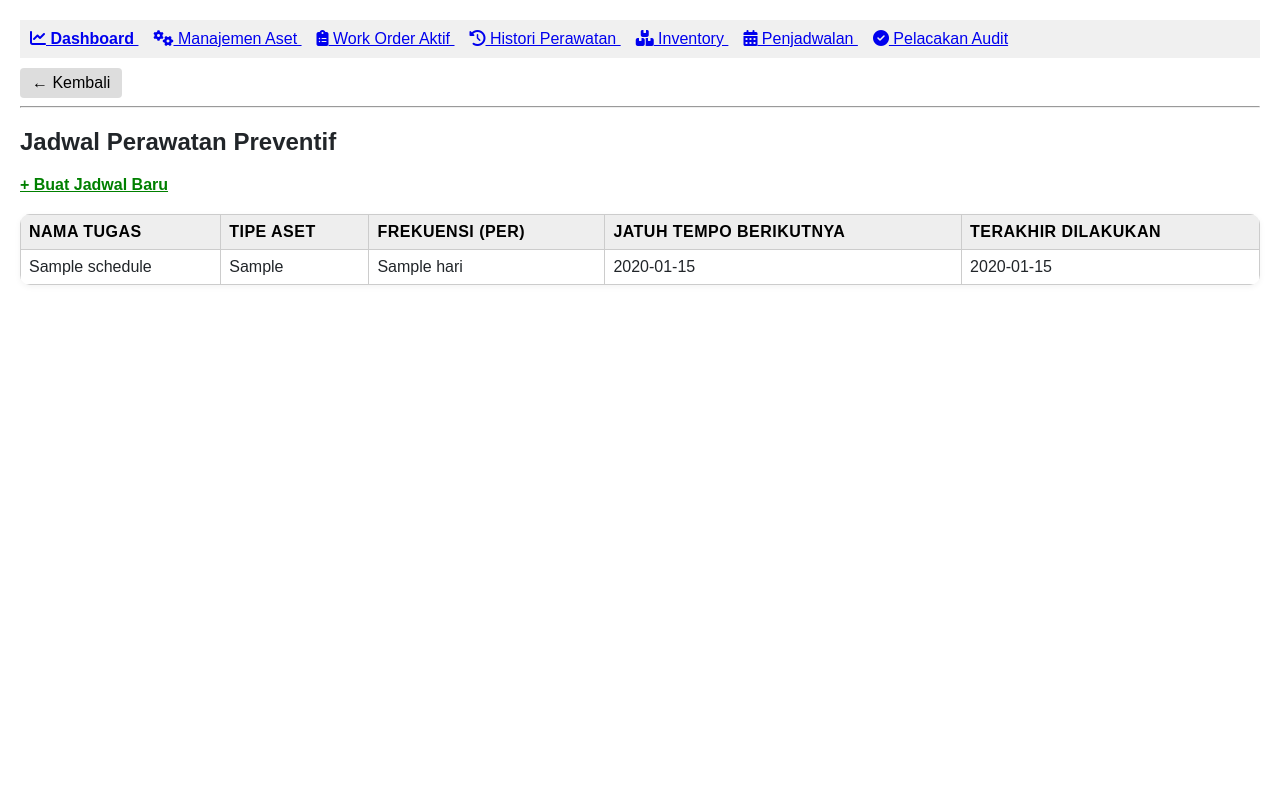
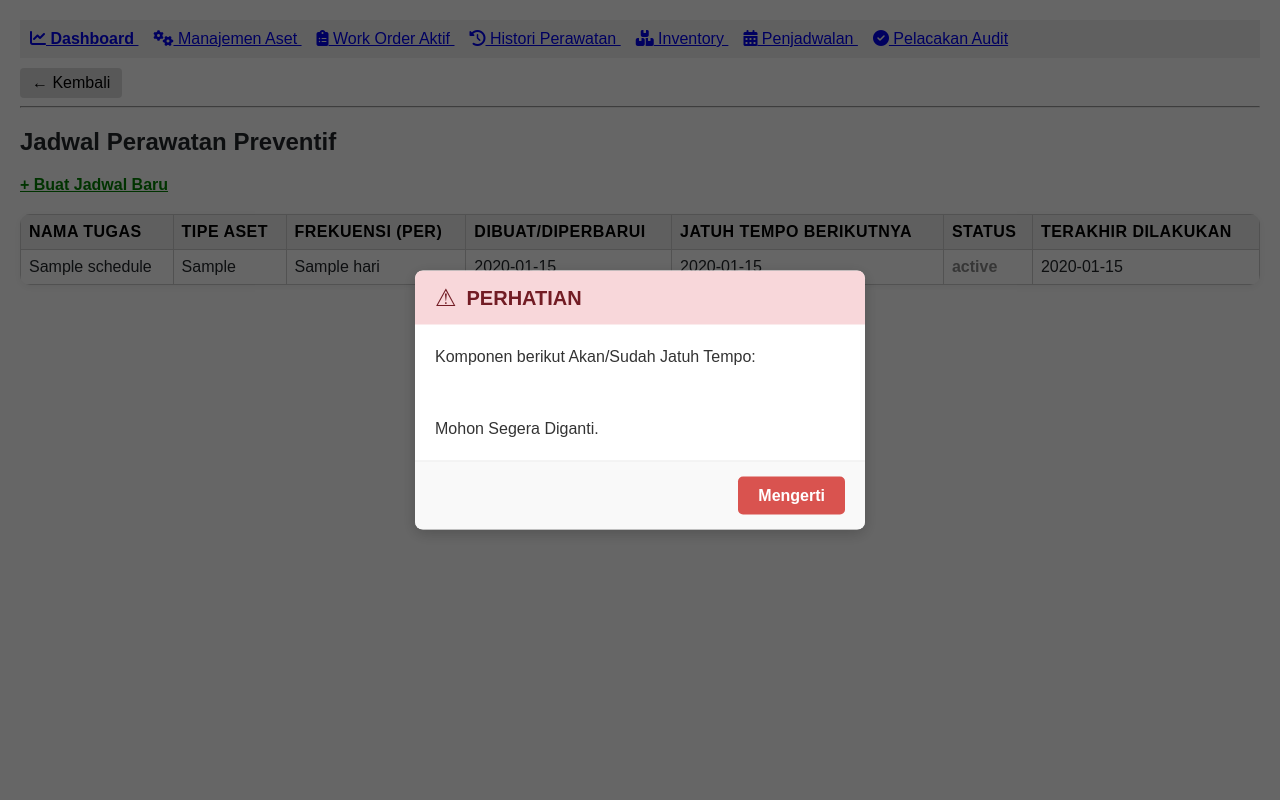
Before and after one commit to AlifThoriq/cmms_manufacture_flask, a Flask app: template app/templates/schedule_list.html in a window 1280 px wide. Run offline with Flask 3, Linux system fonts and the light colour scheme; the template is opened without the code that fills it: most values are stand-ins (such as "Sample title", 1, 10 or a date in 2020); some libraries are stand-ins or nearby versions.

Commit message:
Alert dan tanggal

```diff
--- a/app/templates/schedule_list.html
+++ b/app/templates/schedule_list.html
@@ -12,9 +12,12 @@
             <th>Nama Tugas</th>
             <th>Tipe Aset</th>
             <th>Frekuensi (Per)</th>
+            <th>Dibuat/Diperbarui</th>
             <th>Jatuh Tempo Berikutnya</th>
+            <th>Status</th>
             <th>Terakhir Dilakukan</th>
-        </tr>
+
+            </tr>
     </thead>
     <tbody>
         {% for schedule in schedules %}
@@ -22,14 +25,103 @@
             <td>{{ schedule.task_name }}</td>
             <td>{{ schedule.asset_type }}</td>
             <td>{{ schedule.frequency_days }} hari</td>
+            <td>
+                {{ schedule.last_updated.strftime('%Y-%m-%d') if schedule.last_updated else 'N/A' }}
+            </td>
             <td>{{ schedule.next_due_date.strftime('%Y-%m-%d') }}</td>
+            <td style="color: {{ schedule.status_color }}; font-weight: bold;">
+                {{ schedule.status_text }}
+            </td>
             <td>{{ schedule.last_completed.strftime('%Y-%m-%d') if schedule.last_completed else 'Belum pernah' }}</td>
-        </tr>
+
+
+            </tr>
         {% else %}
         <tr>
-            <td colspan="5">Belum ada jadwal perawatan.</td>
-        </tr>
+            <td colspan="7">Belum ada jadwal perawatan.</td>
+            </tr>
         {% endfor %}
     </tbody>
 </table>
+
+<div id="customAlertOverlay"></div>
+<div id="customAlertDialog">
+    <div class="alert-header">
+        <span class="alert-icon">&#9888;</span> <h2>PERHATIAN</h2>
+    </div>
+    <div class="alert-body">
+        <p id="alertMessage"></p>
+    </div>
+    <div class="alert-footer">
+        <button id="closeAlertButton">Mengerti</button>
+    </div>
+</div>
+
+{% if urgent_items %}
+<script>
+    // Script modal Anda tetap sama, tidak perlu diubah
+    document.addEventListener("DOMContentLoaded", function() {
+        var overlay = document.getElementById('customAlertOverlay');
+        var dialogBox = document.getElementById('customAlertDialog');
+        var messageElement = document.getElementById('alertMessage');
+        var closeButton = document.getElementById('closeAlertButton');
+
+        function closeAlert() {
+            overlay.style.display = 'none';
+            dialogBox.style.display = 'none';
+        }
+
+        closeButton.addEventListener('click', closeAlert);
+        overlay.addEventListener('click', closeAlert);
+
+        var itemsList = {{ urgent_items | tojson | safe }};
+        var message = "Komponen berikut Akan/Sudah Jatuh Tempo:\n\n";
+
+        itemsList.forEach(function(item) {
+            message += "- " + item + "\n";
+        });
+
+        message += "\nMohon Segera Diganti.";
+
+        messageElement.innerText = message;
+
+        overlay.style.display = 'block';
+        dialogBox.style.display = 'block';
+    });
+</script>
+{% endif %}
+
+<style>
+    /* Style modal Anda tetap sama, tidak perlu diubah */
+    #customAlertOverlay {
+        display: none; position: fixed; top: 0; left: 0; width: 100%;
+        height: 100%; background-color: rgba(0, 0, 0, 0.6); z-index: 1000;
+    }
+    #customAlertDialog {
+        display: none; position: fixed; top: 50%; left: 50%;
+        transform: translate(-50%, -50%); width: 90%; max-width: 450px;
+        background-color: #ffffff; border-radius: 8px;
+        box-shadow: 0 4px 15px rgba(0, 0, 0, 0.2); z-index: 1001;
+        overflow: hidden; font-family: Arial, sans-serif;
+    }
+    .alert-header {
+        background-color: #f8d7da; color: #721c24; padding: 15px 20px;
+        display: flex; align-items: center;
+    }
+    .alert-header h2 { margin: 0; margin-left: 10px; font-size: 1.25rem; }
+    .alert-icon { font-size: 1.5rem; line-height: 1; }
+    .alert-body { padding: 20px; color: #333; }
+    .alert-body p { margin: 0; font-size: 1rem; white-space: pre-wrap; line-height: 1.5; }
+    .alert-footer {
+        background-color: #f9f9f9; padding: 15px 20px;
+        text-align: right; border-top: 1px solid #eee;
+    }
+    #closeAlertButton {
+        background-color: #d9534f; color: white; border: none;
+        padding: 10px 20px; border-radius: 5px; font-size: 1rem;
+        font-weight: bold; cursor: pointer; transition: background-color 0.2s;
+    }
+    #closeAlertButton:hover { background-color: #c9302c; }
+</style>
+
 {% endblock %}
--- a/requirements.txt
+++ b/requirements.txt
@@ -6,3 +6,4 @@ python-dotenv
 requests
 pandas
 numpy
+pymongo
```
Also changed, not shown: app/routes/schedules.py (+49 -7 lines).
